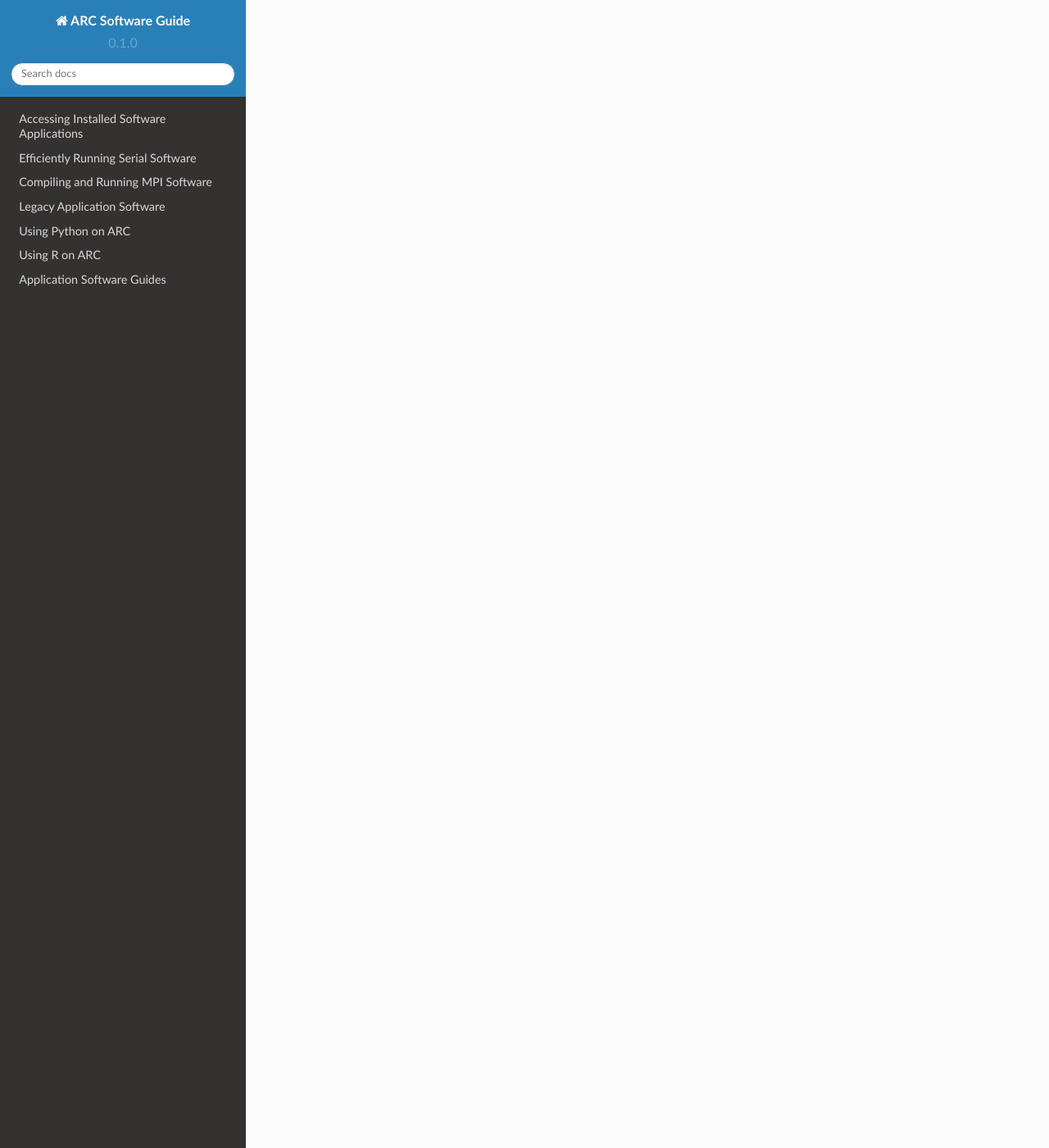
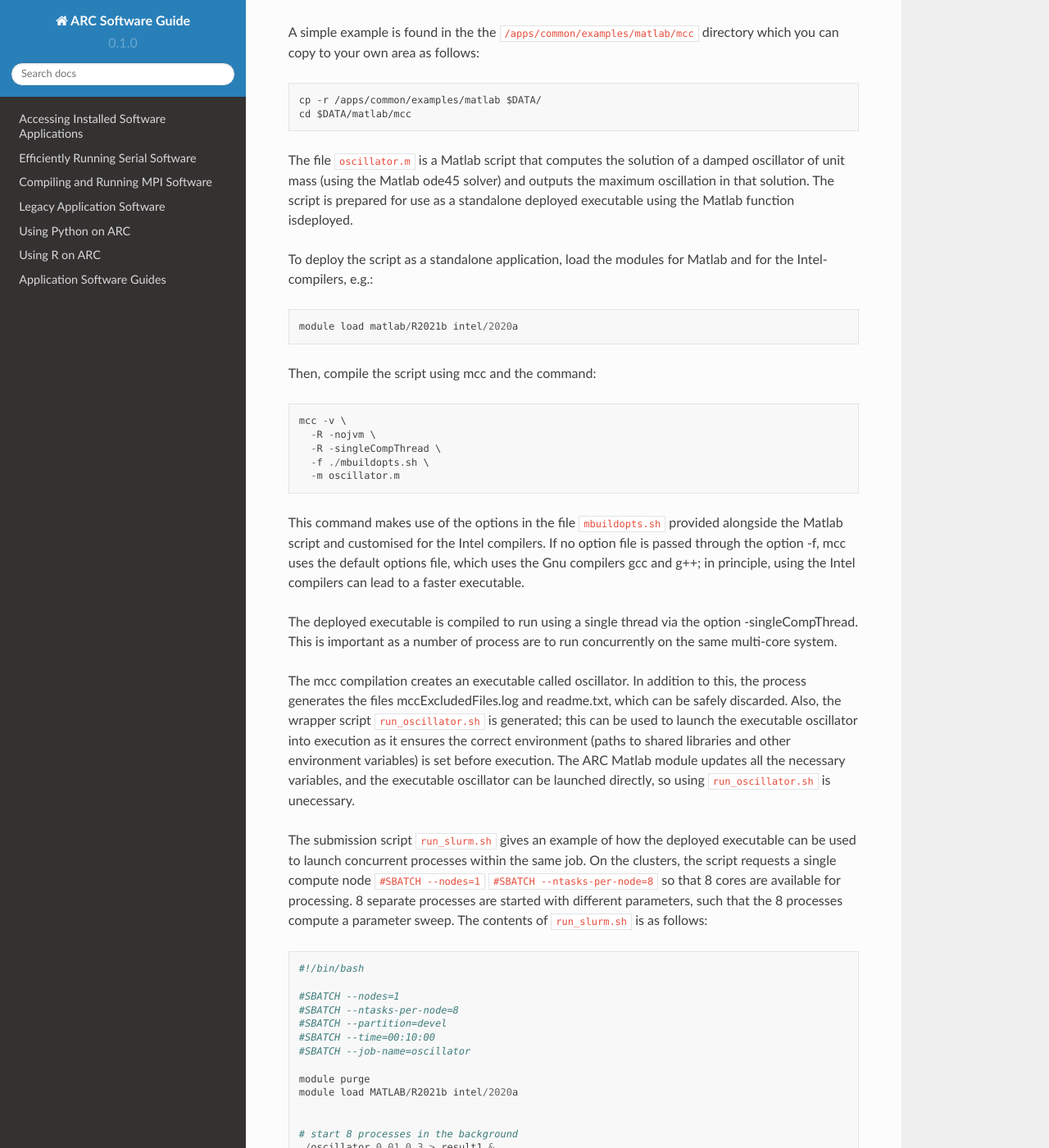
Before and after one commit to oxford-arc/arc-software-guide, a Sphinx documentation site: the page built from docs/source/apps/arc_matlab.rst, in a window 1280 px wide and 1400 px high, scrolled down 4602 px. Shown: the whole window at 82% size. Built offline with Sphinx 7.4.7 and the Read the Docs theme 2.0.0, drawn with Linux system fonts in a browser that asks for light colours; some of the changed text lies outside the part shown.

Commit message:
Update arc_matlab.rst

```diff
--- a/docs/source/apps/arc_matlab.rst
+++ b/docs/source/apps/arc_matlab.rst
@@ -130,6 +130,74 @@ The example is run in batch mode with the command ``sbatch run_slurm.sh``  The s
 
 Notice once again how MATLAB is instructed to not load the interactive window. The ``ntasks-per-node`` SLURM resource value is set to 16 to request 16 cores for this job.
 
-Note: do not turn java off when lauching MATLAB (i.e. do not invoke matlab -nojvm); matlabpool uses the Java Virtual Machine.
+Note: do not turn java off when lauching MATLAB (i.e. do not invoke ``matlab -nojvm``); matlabpool uses the Java Virtual Machine.
 
-After the job finishes, the CPU times spent executed the loops in main.m can be found in timings.dat, showing a clear speed-up of the execution in parallel.
+After the job finishes, the CPU times spent executed the loops in ``main.m`` can be found in ``timings.dat`` showing a clear speed-up of the execution in parallel.
+
+Exploiting trivial parallelism
+^^^^^^^^^^^^^^^^^^^^^^^^^^^^^^
+
+An easy way to exploit multi-core systems is to split the workflow into parts that can be processed completely independently.  The typical example in this category is a parameter sweep, where the same Matlab script is run a large number of times using different inputs; these runs are indepent from each other and can be carried out concurrently.  Thus, the entire workflow can be scheduled in jobs that group 8 independent runs to match the 8 cores available per compute node.  This strategy is best coupled with the use of the Matlab mcc compiler in order to avoid an excessive use of licenses.
+
+A simple example is found in the the ``/apps/common/examples/matlab/mcc`` directory which you can copy to your own area as follows::
+
+  cp -r /apps/common/examples/matlab $DATA/
+  cd $DATA/matlab/mcc
+
+The file ``oscillator.m`` is a Matlab script that computes the solution of a damped oscillator of unit mass (using the Matlab ode45 solver) and outputs the maximum oscillation in that solution.  The script is prepared for use as a standalone deployed executable using the Matlab function isdeployed.
+
+To deploy the script as a standalone application, load the modules for Matlab and for the Intel-compilers, e.g.::
+
+  module load matlab/R2021b intel/2020a
+
+Then, compile the script using mcc and the command::
+
+  mcc -v \
+    -R -nojvm \
+    -R -singleCompThread \
+    -f ./mbuildopts.sh \
+    -m oscillator.m
+
+
+This command makes use of the options in the file ``mbuildopts.sh`` provided alongside the Matlab script and customised for the Intel compilers. If no option file is passed through the option -f, mcc uses the default options file, which uses the Gnu compilers gcc and g++; in principle, using the Intel compilers can lead to a faster executable.
+
+The deployed executable is compiled to run using a single thread via the option -singleCompThread.  This is important as a number of process are to run concurrently on the same multi-core system.
+
+The mcc compilation creates an executable called oscillator.  In addition to this, the process generates the files mccExcludedFiles.log and readme.txt, which can be safely discarded.  Also, the wrapper script ``run_oscillator.sh`` is generated; this can be used to launch the executable oscillator into execution as it ensures the correct environment (paths to shared libraries and other environment variables) is set before execution.  The ARC Matlab module updates all the necessary variables, and the executable oscillator can be launched directly, so using ``run_oscillator.sh`` is unecessary.
+
+The submission script ``run_slurm.sh`` gives an example of how the deployed executable can be used to launch concurrent processes within the same job.  On the clusters, the script requests a single compute node ``#SBATCH --nodes=1`` ``#SBATCH --ntasks-per-node=8`` so that 8 cores are available for processing.  8 separate processes are started with different parameters, such that the 8 processes compute a parameter sweep.  The contents of ``run_slurm.sh`` is as follows::
+
+  #!/bin/bash
+
+  #SBATCH --nodes=1
+  #SBATCH --ntasks-per-node=8
+  #SBATCH --partition=devel
+  #SBATCH --time=00:10:00
+  #SBATCH --job-name=oscillator
+
+  module purge
+  module load MATLAB/R2021b intel/2020a
+
+
+  # start 8 processes in the background
+  ./oscillator 0.01 0.3 > result1 &
+  ./oscillator 0.02 0.3 > result2 &
+  ./oscillator 0.03 0.3 > result3 &
+  ./oscillator 0.04 0.3 > result4 &
+  ./oscillator 0.05 0.3 > result5 &
+  ./oscillator 0.06 0.3 > result6 &
+  ./oscillator 0.07 0.3 > result7 &
+  ./oscillator 0.08 0.3 > result8 &
+
+  # wait for all processes to finish (this is important!)
+  wait
+
+With the run parameters (representing the damping coefficient and the stiffness) passed on as command line arguments.  The processes are started in the background (using the symbol &), such that the second process can start before the first finishes, and so on.  At the end of the script, a synchronisation point is necessary, which is implemented using a "wait" loop which "listens" for any processes called oscillator; without this synchronisation, the job launches the ``oscillator`` processes into background execution and finishes, without waiting for the processes to complete.
+
+Each process prints the result (maximum oscillation) to the standard output; there is now way to "return" a numeric result from a standalone executable.  It is easy to preserve the results after the job runs by redirecting the output to the files result*.
+
+Finally, the use of ``mcc`` can be avoided altogether and Matlab can be run directly.  For example, the first processing line in the script could be::
+
+  matlab -nojvm -singleCompThread -r "oscillator(0.01, 0.3); exit" > result1 &
+
+However, deployed executables do not require Matlab licenses to run, which can make an important economy, especially in the case of a large number of concurrent processes (such as a parameter sweep).
```
